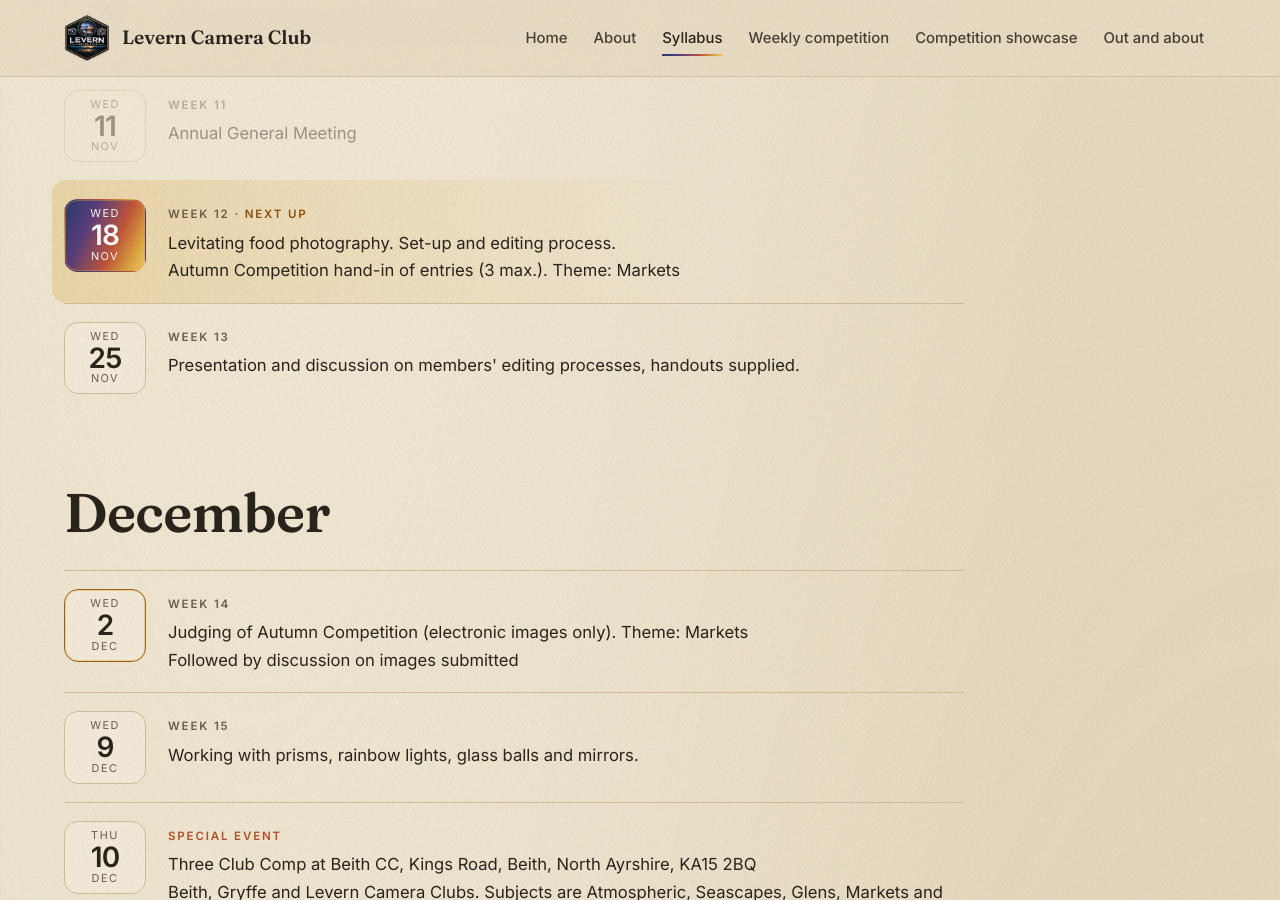
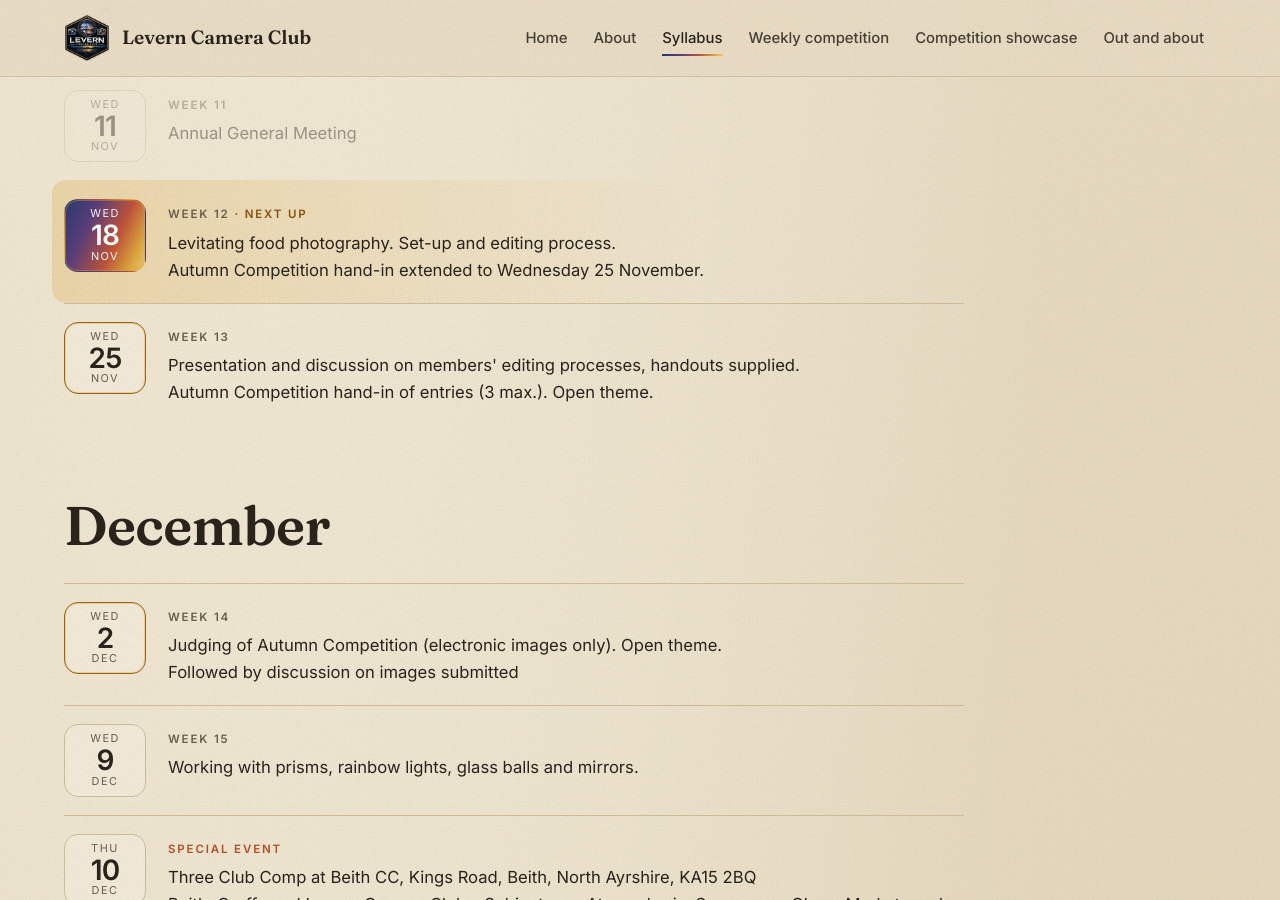
Before and after one commit to grantfitfuel/levern-camera-club, a Jekyll site: the page built from programme.html, in a window 1280 px wide and 900 px high, scrolled down 2367 px. Built offline with Jekyll 4.4.1, drawn with Linux system fonts in a browser that asks for light colours.

Commit message:
Syllabus: Autumn Competition now open theme, hand-in extended to 25 Nov
Co-Authored-By: Claude Opus 5.5 <noreply@anthropic.com>
Claude-Session: https://claude.ai/code/session_012PBygZKZRm7fLhazHccoH4

```diff
--- a/_data/syllabus.yml
+++ b/_data/syllabus.yml
@@ -53,14 +53,16 @@ weeks:
     date: 2026-11-18
     description: |-
       Levitating food photography. Set-up and editing process.
-      Autumn Competition hand-in of entries (3 max.). Theme: Markets
+      Autumn Competition hand-in extended to Wednesday 25 November.
   - week: "13"
     date: 2026-11-25
-    description: Presentation and discussion on members' editing processes, handouts supplied.
+    description: |-
+      Presentation and discussion on members' editing processes, handouts supplied.
+      Autumn Competition hand-in of entries (3 max.). Open theme.
   - week: "14"
     date: 2026-12-02
     description: |-
-      Judging of Autumn Competition (electronic images only). Theme: Markets
+      Judging of Autumn Competition (electronic images only). Open theme.
       Followed by discussion on images submitted
   - week: "15"
     date: 2026-12-09
```
